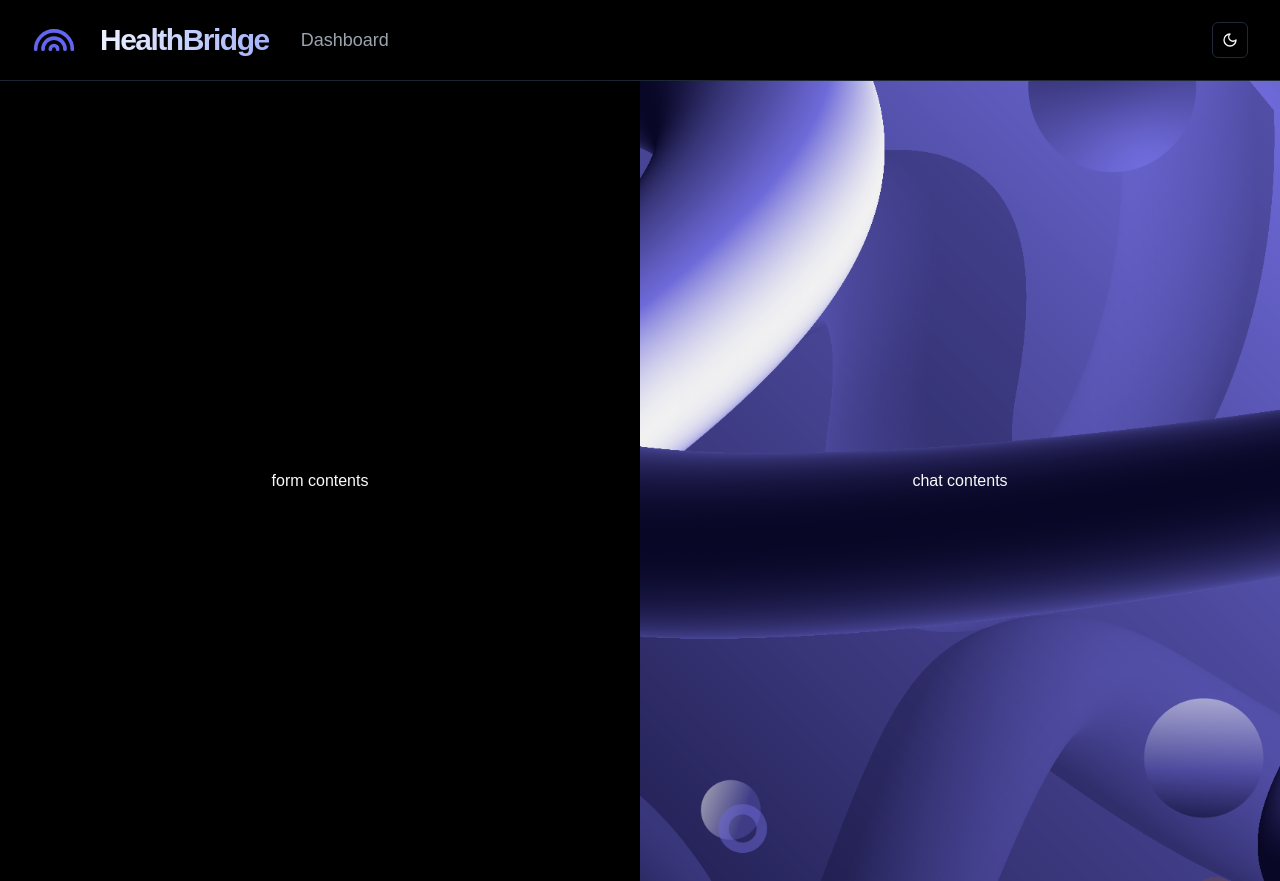
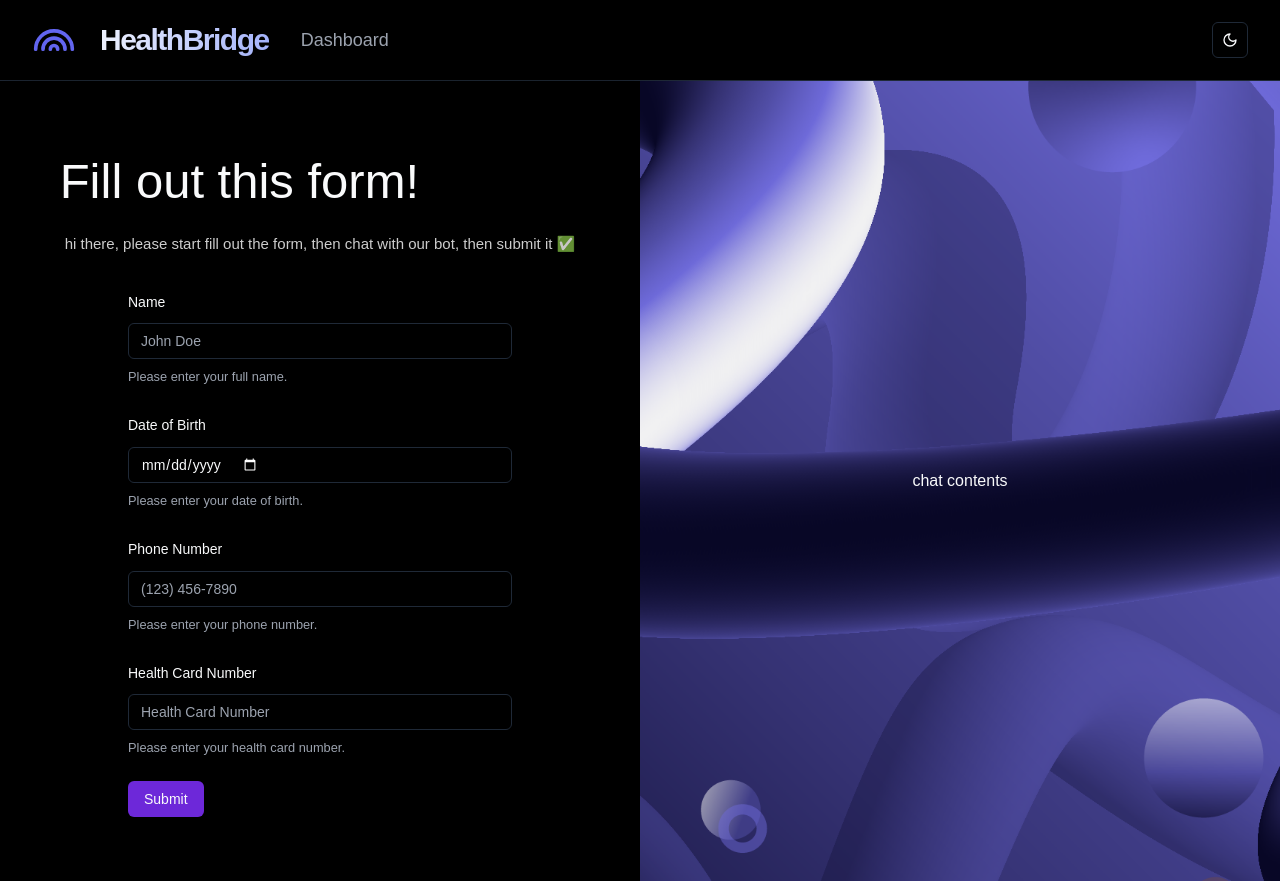
Before and after one commit to Mir-Shabab-Hasnat/health-brigde-v2, a Next.js app: page /appointment-form in a window 1280 px wide. Built offline with nearby package versions, Linux system fonts and the light colour scheme.

Commit message:
form ui added

```diff
--- /dev/null
+++ b/app/appointment-form/AppointmentForm.tsx
@@ -0,0 +1,144 @@
+"use client";
+
+import {zodResolver} from "@hookform/resolvers/zod";
+import {useForm} from "react-hook-form";
+import {z} from "zod";
+
+import {Button} from "@/components/ui/button";
+import {
+    Form,
+    FormControl,
+    FormDescription,
+    FormField,
+    FormItem,
+    FormLabel,
+    FormMessage,
+} from "@/components/ui/form";
+import {Input} from "@/components/ui/input";
+
+
+// Update the schema to include new fields
+export const FormSchema = z.object({
+    name: z.string().min(1, {
+        message: "Name is required.",
+    }),
+    dateOfBirth: z.string().min(1, {
+        message: "Date of birth is required.",
+    }),
+    phoneNumber: z.string().min(1, {
+        message: "Phone number is required.",
+    }),
+    healthCardNumber: z.string().min(1, {
+        message: "Health card number is required.",
+    }),
+});
+
+interface FormProps {
+    onSubmit: (data: z.infer<typeof FormSchema>) => void;
+}
+
+const AppointmentForm = ({onSubmit}: FormProps) => {
+    const form = useForm<z.infer<typeof FormSchema>>({
+        resolver: zodResolver(FormSchema),
+        defaultValues: {
+            name: "",
+            dateOfBirth: "",
+            phoneNumber: "",
+            healthCardNumber: "",
+        },
+    });
+
+
+    return (
+        <>
+            <div className="form-itself">
+                <div className="form-pre-text">
+                    <h1>Fill out this form!</h1>
+                    <p>
+                        hi there, please start fill out the form, then chat with our bot, then submit it ✅
+                    </p>
+                </div>
+
+                <Form {...form}>
+                    <form onSubmit={form.handleSubmit(onSubmit)} className="w-2/3 space-y-6">
+                        {/* Name Field */}
+                        <FormField
+                            control={form.control}
+                            name="name"
+                            render={({field}) => (
+                                <FormItem>
+                                    <FormLabel>Name</FormLabel>
+                                    <FormControl>
+                                        <Input placeholder="John Doe" {...field} />
+                                    </FormControl>
+                                    <FormDescription>
+                                        Please enter your full name.
+                                    </FormDescription>
+                                    <FormMessage/>
+                                </FormItem>
+                            )}
+                        />
+                        {/* Date of Birth Field */}
+                        <FormField
+                            control={form.control}
+                            name="dateOfBirth"
+                            render={({field}) => (
+                                <FormItem>
+                                    <FormLabel>Date of Birth</FormLabel>
+                                    <FormControl>
+                                        <Input type="date" {...field} />
+                                    </FormControl>
+                                    <FormDescription>
+                                        Please enter your date of birth.
+                                    </FormDescription>
+                                    <FormMessage/>
+                                </FormItem>
+                            )}
+                        />
+                        {/* Phone Number Field */}
+                        <FormField
+                            control={form.control}
+                            name="phoneNumber"
+                            render={({field}) => (
+                                <FormItem>
+                                    <FormLabel>Phone Number</FormLabel>
+                                    <FormControl>
+                                        <Input placeholder="(123) 456-7890" {...field} />
+                                    </FormControl>
+                                    <FormDescription>
+                                        Please enter your phone number.
+                                    </FormDescription>
+                                    <FormMessage/>
+                                </FormItem>
+                            )}
+                        />
+                        {/* Health Card Number Field */}
+                        <FormField
+                            control={form.control}
+                            name="healthCardNumber"
+                            render={({field}) => (
+                                <FormItem>
+                                    <FormLabel>Health Card Number</FormLabel>
+                                    <FormControl>
+                                        <Input placeholder="Health Card Number" {...field} />
+                                    </FormControl>
+                                    <FormDescription>
+                                        Please enter your health card number.
+                                    </FormDescription>
+                                    <FormMessage/>
+                                </FormItem>
+                            )}
+                        />
+
+                        {/* Submit Button */}
+                        <Button type="submit">
+                            Submit
+                        </Button>
+                    </form>
+                </Form>
+            </div>
+        </>
+    );
+};
+
+export default AppointmentForm;
--- a/app/appointment-form/page.tsx
+++ b/app/appointment-form/page.tsx
@@ -1,10 +1,18 @@
+"use client"
+
 import React from 'react'
+import AppointmentForm from './AppointmentForm'
+
+
+function onSubmit() {
+    console.log("submit")
+}
 
 const page = () => {
   return (
     <main className='two-column-layout flex min-h-screen'>
         <div className='form-container'>
-            form contents
+            <AppointmentForm onSubmit={onSubmit}/>
         </div>
         <div className='chat-container'>
             chat contents
--- a/app/globals.css
+++ b/app/globals.css
@@ -133,3 +133,39 @@ body {
     width: 100%; /* Full width when stacked */
   }
 }
+
+.form-itself {
+  width: 100%;
+  display: flex;
+  flex-direction: column;
+  font-size: 19px;
+  justify-content: center;
+  align-items: center;
+}
+
+.form-itself .form-pre-text h1{
+  display: flex;
+  flex-direction: column;
+  font-size: 49px;
+  font-weight: 500;
+}
+
+.form-itself .form-pre-text {
+  padding-bottom: 1rem;
+}
+
+.form-itself .form-pre-text p {
+  color: rgba(255, 255, 255, 0.8);  /* Slightly lighter color */
+  margin: 10px 0;
+  font-size: 15px;
+  padding: 5px;
+}
+
+
+.summary-ai {
+  width: 100%;
+  background-color: black;
+  padding: 0.75rem;
+  border-radius: calc(var(--radius) - 2px);
+  margin-top: 1rem;
+}
```
